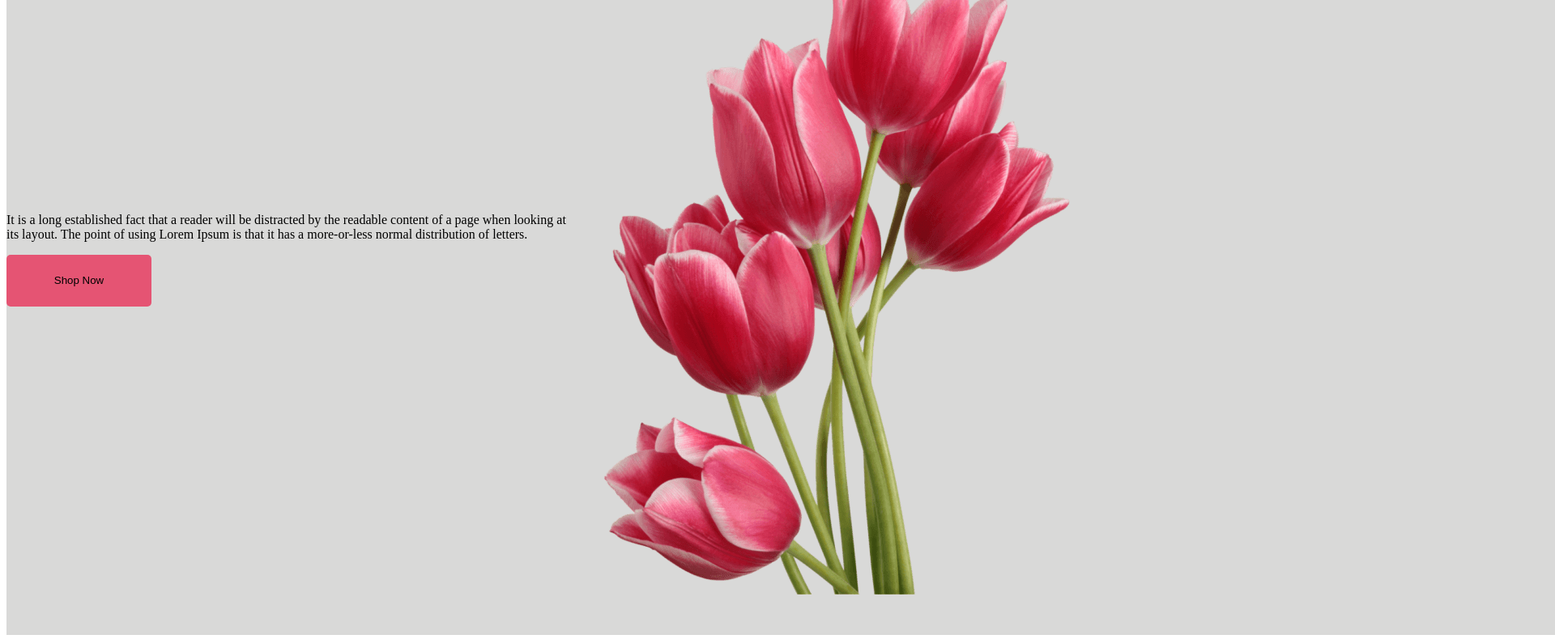
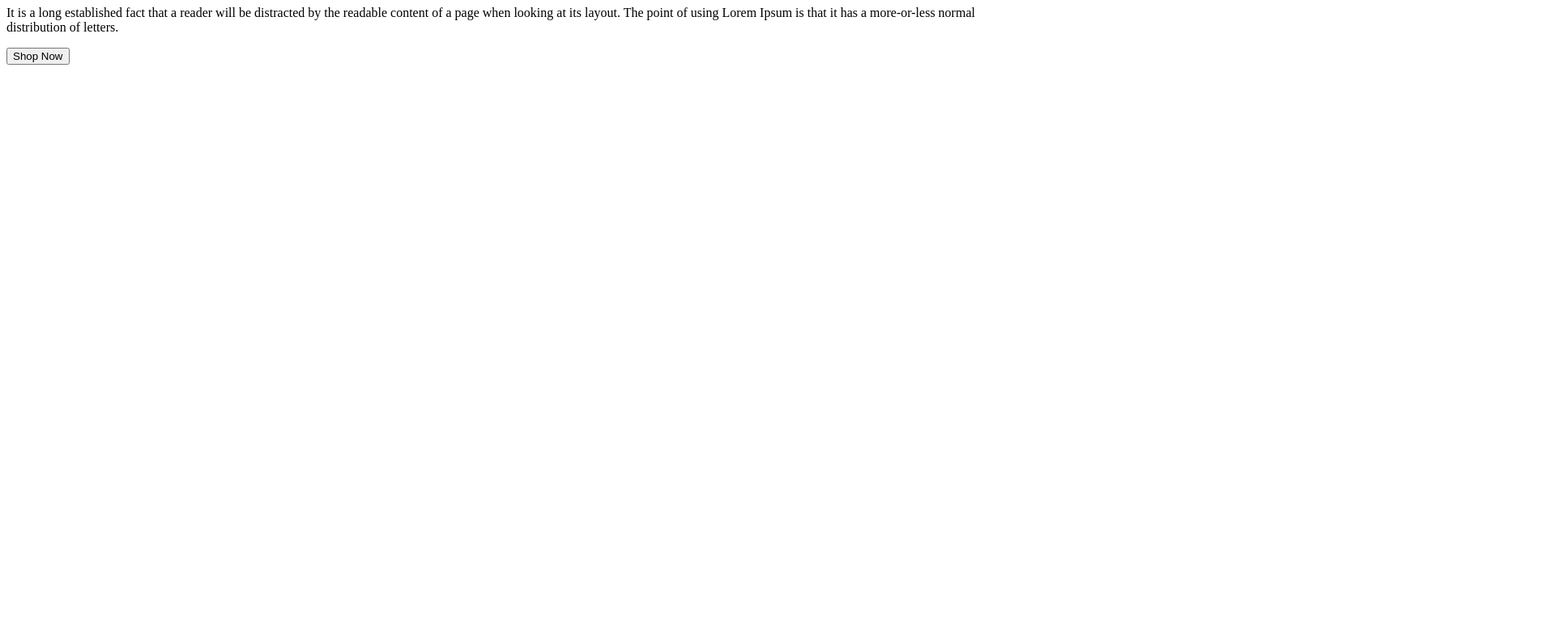
Before and after one commit to msahrana/first-website, a plain HTML site: page index.html in a window 1280 px wide. Shown: the part 73-863 px from the top of the page at 81% size, 1920 px wide, since content can reach past the window. After the commit the page ends 800 px from the top, so only its background shows below. Drawn offline with Linux system fonts and the light colour scheme.

Commit message:
header added

```diff
--- a/index.html
+++ b/index.html
@@ -4,17 +4,20 @@
     <meta charset="UTF-8">
     <meta name="viewport" content="width=device-width, initial-scale=1.0">
     <title>First Website</title>
+    <link rel="preconnect" href="https://fonts.googleapis.com">
+<link rel="preconnect" href="https://fonts.gstatic.com" crossorigin>
+<link href="https://fonts.googleapis.com/css2?family=Lato:wght@400;700&display=swap" rel="stylesheet">
     <link rel="stylesheet" href="style.css">
 </head>
 <body>
-     <header class="header">
-        <div class="banner">
-            <div class="banner-one">
-                <h2 class="banner-title">Let's make beautiful flowers a part of your life.</h2>
-                <p class="contant">It is a long established fact that a reader will be distracted by the readable content of a page when looking at its layout. The point of using Lorem Ipsum is that it has a more-or-less normal distribution of letters.</p>
-                <button class="button-prymary">Shop Now</button>
+    <header>
+        <div class="description">
+            <h1>Let's make beautiful flowers a part of your life.</h1>
+            <p>It is a long established fact that a reader will be distracted by the readable content of a page when looking at its layout. The point of using Lorem Ipsum is that it has a more-or-less normal distribution of letters.</p>
+            <button>Shop Now</button>
         </div>
-            <img class="profile-pic" src="Flower Asset/pngwing 10.png" alt="">
+        <div>
+
         </div>
     </header>
     <main>
--- a/style.css
+++ b/style.css
@@ -1,27 +1,5 @@
+ /* Nav related */
 
-.banner{
-    display: flex;
-    background-color: #d9d9d8;
-    width: 1920px; height: 850px;
-}
-.banner .banner-one{
-    width: 708px; height: 506px;
-}
-
-.banner .banner-title{
-    width: 708px; height: 288px;
-}
-
-.banner .banner-contant{
-    width: 634px; height: 90px;
-}
-
-.banner .button-prymary{
-    width: 179px; height: 64px;
-    background-color: #E55473;
-    border: 0px;
-    border-radius: 5px;
-}
-.banner .profile-pic{
-    width: 635px; height: 800px;
-}
+boby {
+        font-family: lato;
+    }
```
Lines whose indentation alone changed are shown as unchanged.
